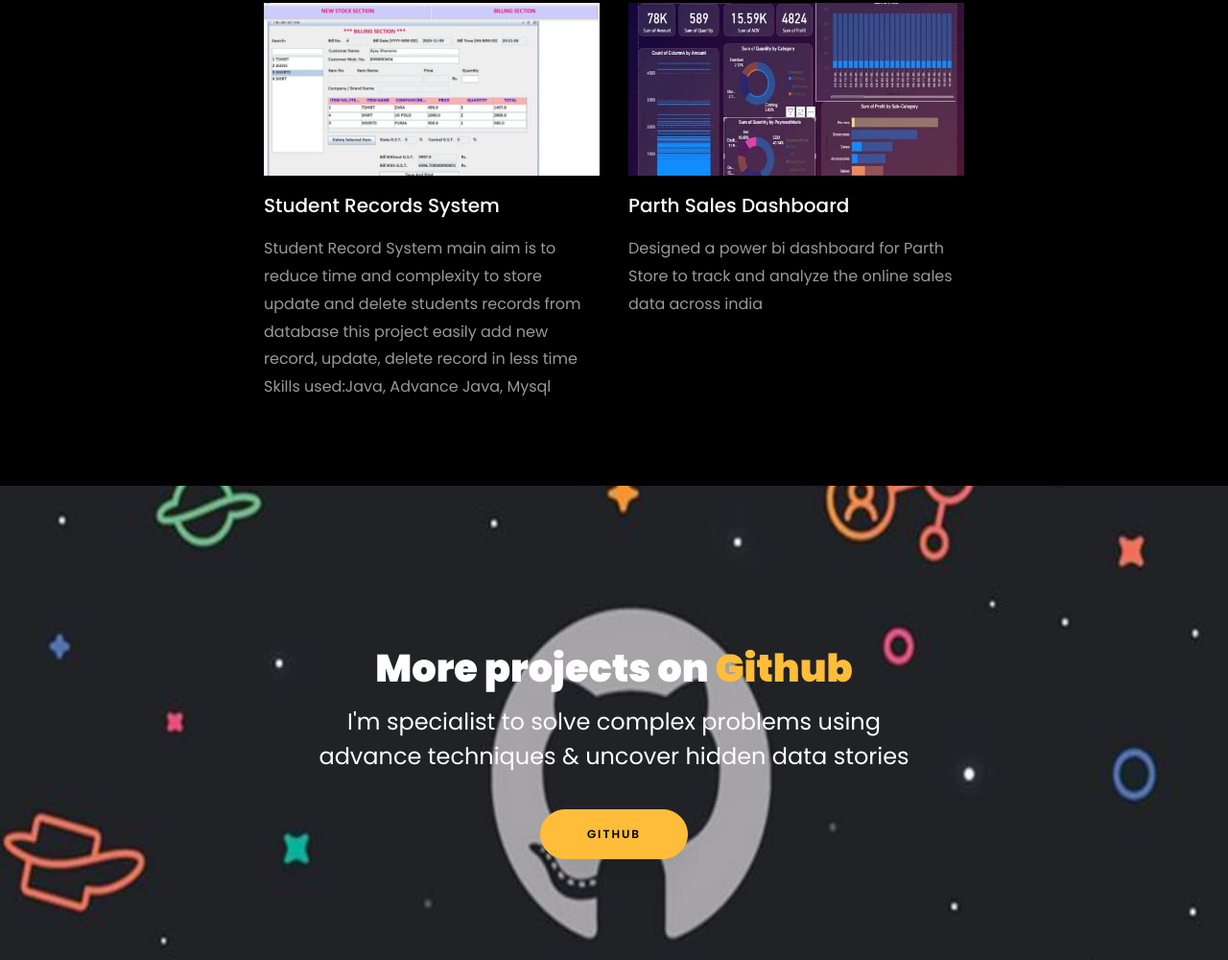
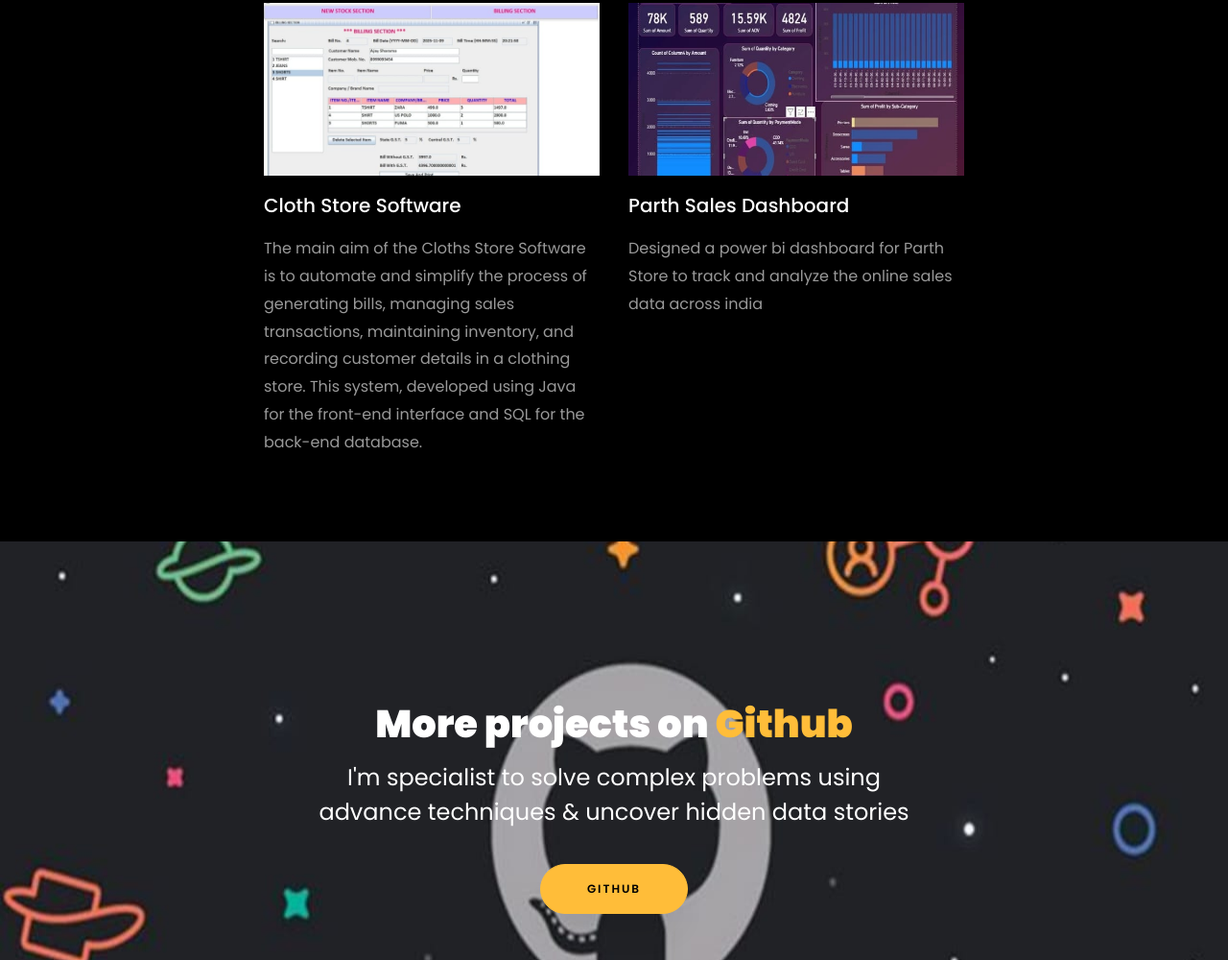
Before and after one commit to parthagarkar22/ParthAgarkarProtfolio.io, a plain HTML site: page index.html in a window 1280 px wide. Shown: the part 4400-5400 px from the top of the page at 96% size. Drawn offline with Linux system fonts and the light colour scheme; files whose address does not match are found by name.

Commit message:
commit change

```diff
--- a/index.html
+++ b/index.html
@@ -476,9 +476,8 @@
 				</a>
 				<div class="text mt-3 float-right d-block">
 
-				  <h3 class="heading"><a href="#">Student Records System</a></h3>
-				  <p>Student Record System main aim is to reduce time and complexity to store update and delete students records from database
-this project easily add new record, update, delete record in less time Skills used:Java, Advance Java, Mysql</p>
+				  <h3 class="heading"><a href="#">Cloth Store Software</a></h3>
+				  <p>The main aim of the Cloths Store Software is to automate and simplify the process of generating bills, managing sales transactions, maintaining inventory, and recording customer details in a clothing store. This system, developed using Java for the front-end interface and SQL for the back-end database.</p>
 				</div>
 			  </div>
 			</div>
```
